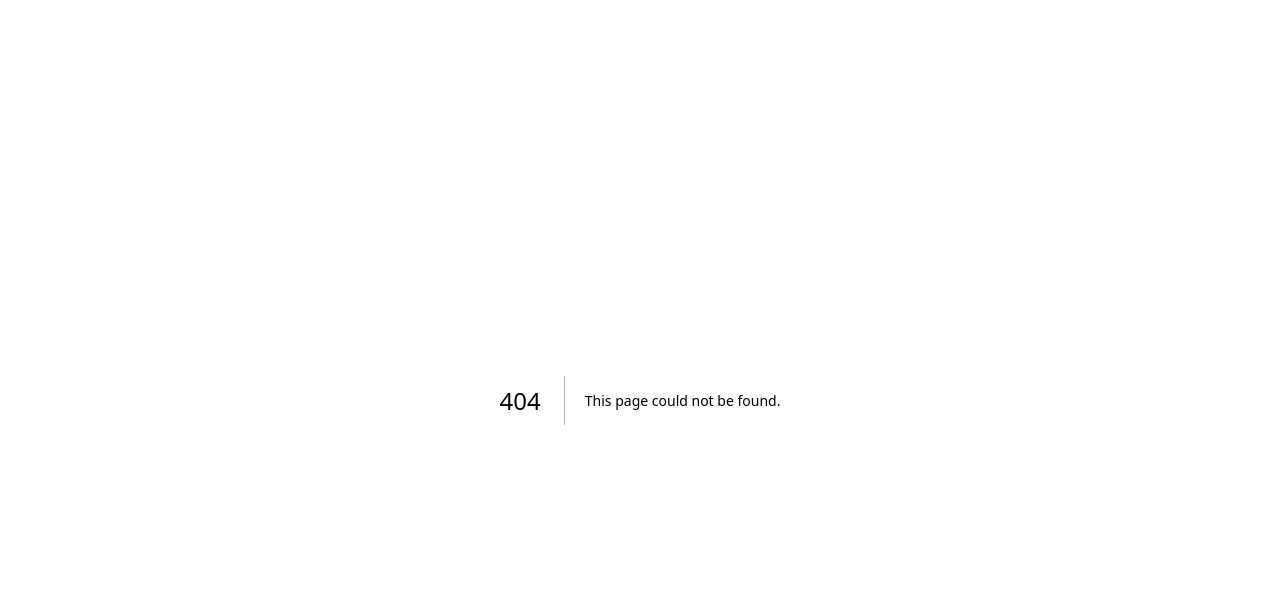
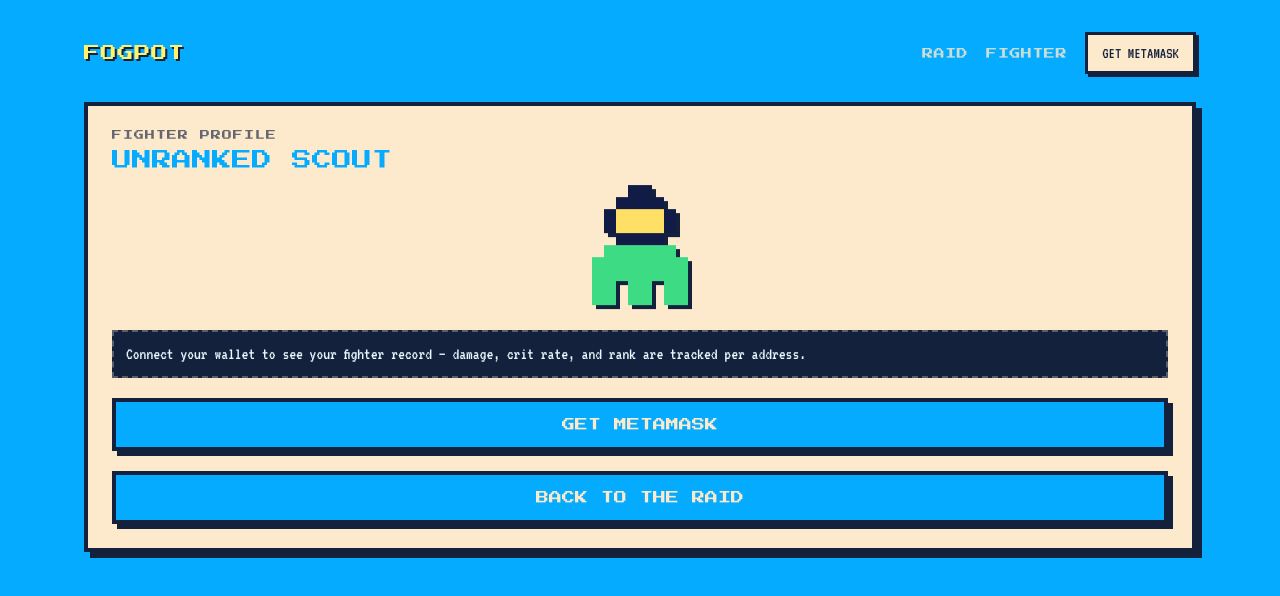
Before and after one commit to ayushsingh82/FogPot, a Next.js app in the folder frontend/: page /fighter in a window 1280 px wide. Before the commit this address had no page. Shown: the top 596 px of the page. Built offline with nearby package versions, Linux system fonts and the light colour scheme.

Commit message:
feat: add fighter profile page with persistent battle stats
New /fighter page shows rank, crit rate, and best hit per wallet,
backed by a localStorage stats store keyed by address. Raid page
now records every hit into that store instead of only local state.

```diff
--- a/frontend/app/components/NavBar.tsx
+++ b/frontend/app/components/NavBar.tsx
@@ -15,6 +15,9 @@ export default function NavBar() {
         <Link href="/raid" className="nav-link">
           RAID
         </Link>
+        <Link href="/fighter" className="nav-link">
+          FIGHTER
+        </Link>
         <button className="connect-btn" onClick={connect} disabled={connecting}>
           {address
             ? `${address.slice(0, 6)}...${address.slice(-4)}`
--- /dev/null
+++ b/frontend/app/fighter/page.tsx
@@ -0,0 +1,132 @@
+"use client";
+
+import { useEffect, useState } from "react";
+import Link from "next/link";
+import NavBar from "../components/NavBar";
+import AgentSprite from "../components/AgentSprite";
+import { useWallet } from "../components/WalletProvider";
+import {
+  FighterStats,
+  loadFighterStats,
+  rankForDamage,
+} from "../lib/fighterStats";
+
+const EMPTY_STATS: FighterStats = {
+  totalDamage: 0,
+  attacks: 0,
+  crits: 0,
+  bestHit: 0,
+};
+
+export default function FighterPage() {
+  const { address, connecting, hasProvider, connect } = useWallet();
+  const [stats, setStats] = useState<FighterStats>(EMPTY_STATS);
+
+  useEffect(() => {
+    setStats(loadFighterStats(address));
+  }, [address]);
+
+  const critRate =
+    stats.attacks > 0 ? Math.round((stats.crits / stats.attacks) * 100) : 0;
+  const { title, next, progressPct } = rankForDamage(stats.totalDamage);
+
+  return (
+    <div className="container">
+      <NavBar />
+
+      <div className="panel">
+        <div className="boss-name">FIGHTER PROFILE</div>
+        <div className="boss-title">{title}</div>
+
+        <AgentSprite float size={12} />
+
+        {address ? (
+          <>
+            <div className="hp-label" style={{ marginTop: 4 }}>
+              <span>CALLSIGN</span>
+              <span>
+                {address.slice(0, 6)}...{address.slice(-4)}
+              </span>
+            </div>
+
+            <div className="hp-bar-track" style={{ marginTop: 16 }}>
+              {Array.from({ length: 20 }).map((_, i) => (
+                <div
+                  key={i}
+                  className={`hp-seg${
+                    i < Math.round((progressPct / 100) * 20) ? " filled" : ""
+                  }`}
+                />
+              ))}
+            </div>
+            <div className="hp-label">
+              <span>
+                {next ? `PROGRESS TO ${next.title}` : "MAX RANK REACHED"}
+              </span>
+              <span>{progressPct}%</span>
+            </div>
+
+            <div className="grid-2" style={{ marginTop: 20 }}>
+              <div>
+                <div className="stat-label">TOTAL DAMAGE</div>
+                <div className="stat-value">
+                  {stats.totalDamage.toLocaleString()}
+                </div>
+              </div>
+              <div>
+                <div className="stat-label">ATTACKS LANDED</div>
+                <div className="stat-value">
+                  {stats.attacks.toLocaleString()}
+                </div>
+              </div>
+              <div>
+                <div className="stat-label">CRIT RATE</div>
+                <div className="stat-value">{critRate}%</div>
+              </div>
+              <div>
+                <div className="stat-label">BEST HIT</div>
+                <div className="stat-value">
+                  {stats.bestHit.toLocaleString()}
+                </div>
+              </div>
+            </div>
+
+            {stats.attacks === 0 && (
+              <div className="fog-note">
+                No raid history yet. Attack the boss to start building your
+                fighter record.
+              </div>
+            )}
+          </>
+        ) : (
+          <div className="fog-note">
+            Connect your wallet to see your fighter record — damage, crit
+            rate, and rank are tracked per address.
+          </div>
+        )}
+
+        <button
+          className="attack-btn"
+          onClick={address ? undefined : connect}
+          disabled={!!address || connecting}
+        >
+          {address
+            ? "CONNECTED"
+            : connecting
+            ? "CONNECTING..."
+            : hasProvider
+            ? "CONNECT WALLET"
+            : "GET METAMASK"}
+        </button>
+
+        <Link
+          href="/raid"
+          className="attack-btn"
+          style={{ display: "block", textAlign: "center", textDecoration: "none" }}
+        >
+          BACK TO THE RAID
+        </Link>
+      </div>
+    </div>
+  );
+}
--- /dev/null
+++ b/frontend/app/lib/fighterStats.ts
@@ -0,0 +1,69 @@
+export type FighterStats = {
+  totalDamage: number;
+  attacks: number;
+  crits: number;
+  bestHit: number;
+};
+
+const EMPTY_STATS: FighterStats = {
+  totalDamage: 0,
+  attacks: 0,
+  crits: 0,
+  bestHit: 0,
+};
+
+function storageKey(address: string) {
+  return `fogpot:fighter:${address.toLowerCase()}`;
+}
+
+export function loadFighterStats(address: string | null): FighterStats {
+  if (!address || typeof window === "undefined") return EMPTY_STATS;
+  try {
+    const raw = window.localStorage.getItem(storageKey(address));
+    if (!raw) return EMPTY_STATS;
+    return { ...EMPTY_STATS, ...JSON.parse(raw) };
+  } catch {
+    return EMPTY_STATS;
+  }
+}
+
+export function recordHit(
+  address: string,
+  damage: number,
+  crit: boolean
+): FighterStats {
+  const prev = loadFighterStats(address);
+  const next: FighterStats = {
+    totalDamage: prev.totalDamage + damage,
+    attacks: prev.attacks + 1,
+    crits: prev.crits + (crit ? 1 : 0),
+    bestHit: Math.max(prev.bestHit, damage),
+  };
+  if (typeof window !== "undefined") {
+    window.localStorage.setItem(storageKey(address), JSON.stringify(next));
+  }
+  return next;
+}
+
+export const RANKS = [
+  { min: 10000, title: "BOSS SLAYER" },
+  { min: 5000, title: "WEAKPOINT HUNTER" },
+  { min: 2000, title: "SHADOW RAIDER" },
+  { min: 500, title: "FOG ROOKIE" },
+  { min: 0, title: "UNRANKED SCOUT" },
+] as const;
+
+export function rankForDamage(totalDamage: number) {
+  const idx = RANKS.findIndex((r) => totalDamage >= r.min);
+  const current = RANKS[idx];
+  const next = idx > 0 ? RANKS[idx - 1] : null;
+  const progressPct = next
+    ? Math.min(
+        100,
+        Math.round(
+          ((totalDamage - current.min) / (next.min - current.min)) * 100
+        )
+      )
+    : 100;
+  return { title: current.title, next, progressPct };
+}
```
Also changed, not shown: frontend/app/raid/page.tsx (+11 -3 lines).
